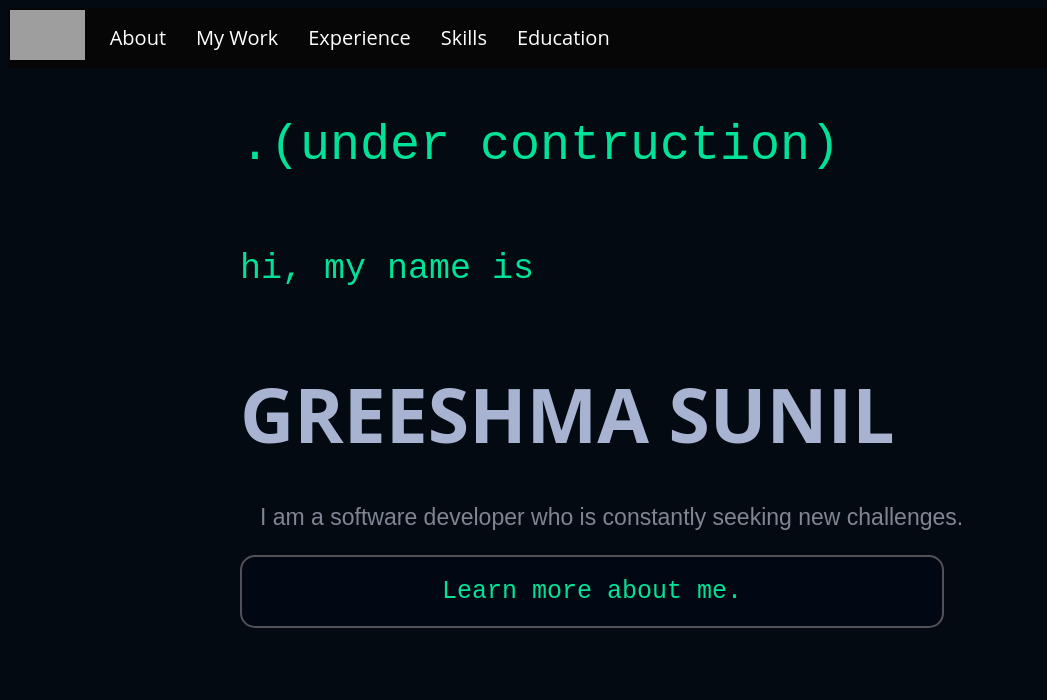
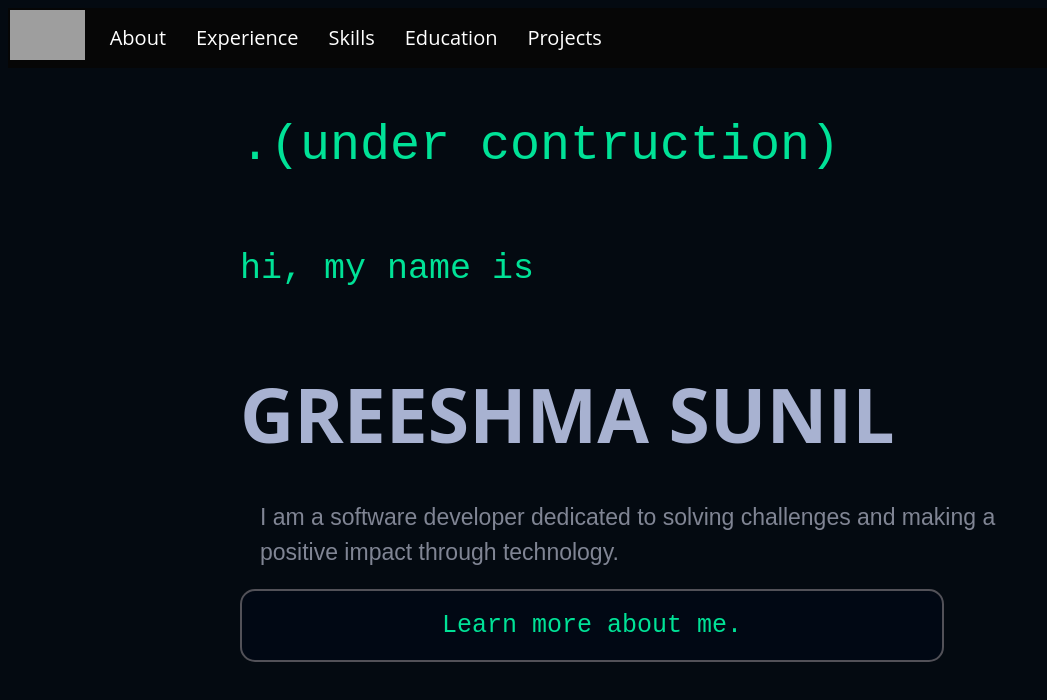
Before and after one commit to greeshmasunil10/portfolio, a React (Create React App) app: page / in a window 1280 px wide. Shown: the top 700 px of the page, without its empty margins (0-1047 px from the left). Built offline with nearby package versions, Linux system fonts and the light colour scheme; grey boxes are pictures that could not be loaded.

Commit message:
changed text and rearranged nav bar

```diff
--- a/src/AboutMe.js
+++ b/src/AboutMe.js
@@ -15,15 +15,9 @@ const AboutMe = () => {
           hands-on experience working with a range of cutting-edge technologies.
           <p />
           But I'm more than just a code monkey. I'm a problem solver at heart,
-          always seeking out new and innovative ways to make life easier for my
-          users. Whether it's leading the development of an AI-powered virtual
-          agent that serves over 100,000 daily active users or volunteering as a
-          caretaker at an animal rescue network, I'm always looking for ways to
-          give back and make a positive impact.
+          always seeking out new and innovative ways to improve the lives of my clients
+          and make a positive impact.
           <p />
-          So if you're looking for a software developer who's not afraid to
-          think outside the box and tackle the tough challenges, look no
-          further! I'm ready and eager to put my skills to work for you.
         </div>
       </div>
     </div>
--- a/src/App.js
+++ b/src/App.js
@@ -39,9 +39,6 @@ function App() {
                 <Link to="/AboutMe">About</Link>
               </li>
               <li>
-                <Link to="/MyWork">My Work</Link>
-              </li>
-              <li>
                 <Link to="/experience">Experience</Link>
               </li>
               <li>
@@ -49,6 +46,9 @@ function App() {
               </li>
               <li>
                 <Link to="/education">Education</Link>
+              </li>
+              <li>
+                <Link to="/MyWork">Projects</Link>
               </li>
             </ul>
           </nav>
--- a/src/Home.js
+++ b/src/Home.js
@@ -1,20 +1,22 @@
 import React from "react";
 import { Link } from "react-router-dom";
+import AboutMe from "./AboutMe";
+import Experience from "./Experience";
 
 const Home = () => (
   <div class="body">
-
-    <div class="courier" style={{fontSize:50}}>.(under contruction)</div><br/><br/>
+    <div class="courier" style={{ fontSize: 50 }}>
+      .(under contruction)
+    </div>
+    <br />
+    <br />
     <div class="courier">hi, my name is</div>
 
     <h2>GREESHMA SUNIL</h2>
     {/* <h2 class="dark">imagine. engineer. excel.</h2> */}
     <div class="contentStyle">
-      <div class="content" style={{color:"#808594"}}>
-
-          I am a software developer who is constantly
-          seeking new challenges.
-
+      <div class="content" style={{ color: "#808594" }}>
+        I am a software developer dedicated to solving challenges and making a positive impact through technology.
       </div>
     </div>
 
@@ -23,6 +25,9 @@ const Home = () => (
         <button class="btn">Learn more about me.</button>
       </Link>
     </div>
+
+    {/* <AboutMe/> */}
+    {/* <Experience/> */}
   </div>
 );
 
--- a/src/MyWork.js
+++ b/src/MyWork.js
@@ -3,7 +3,7 @@ import React from "react";
 function MyWork() {
   return (
     <div class="body">
-      <h2>My Work</h2>
+      <h2>Projects</h2>
       <div class="contentStyle">
         <div class="content">
       <h3>E-Commerce Platform</h3>
```
